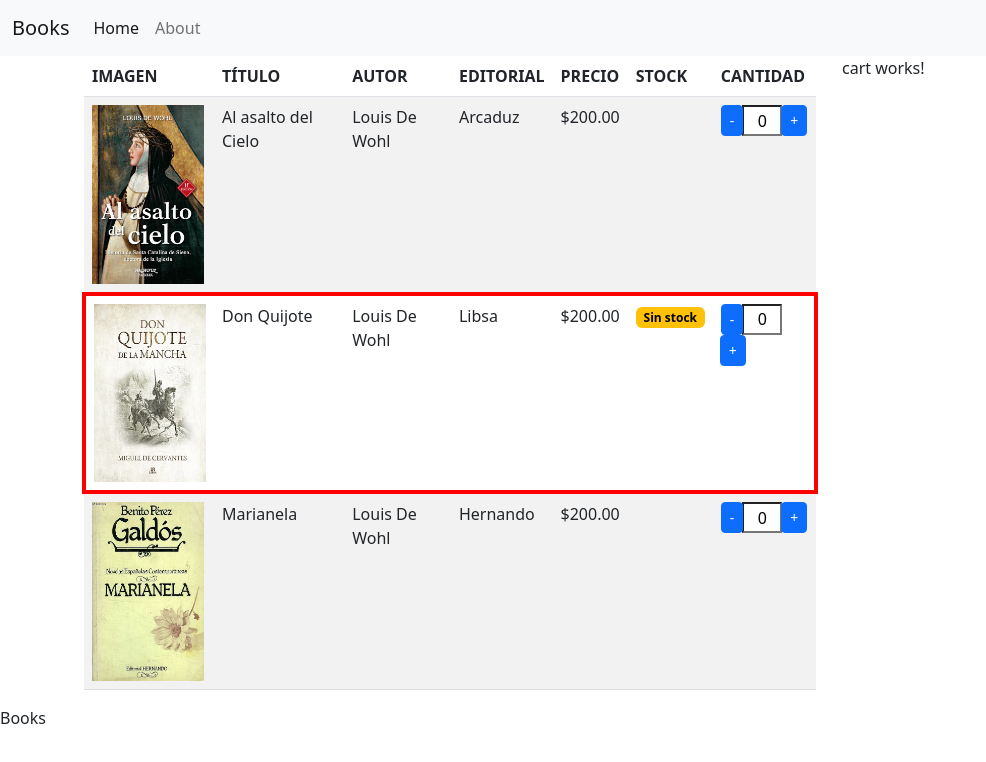
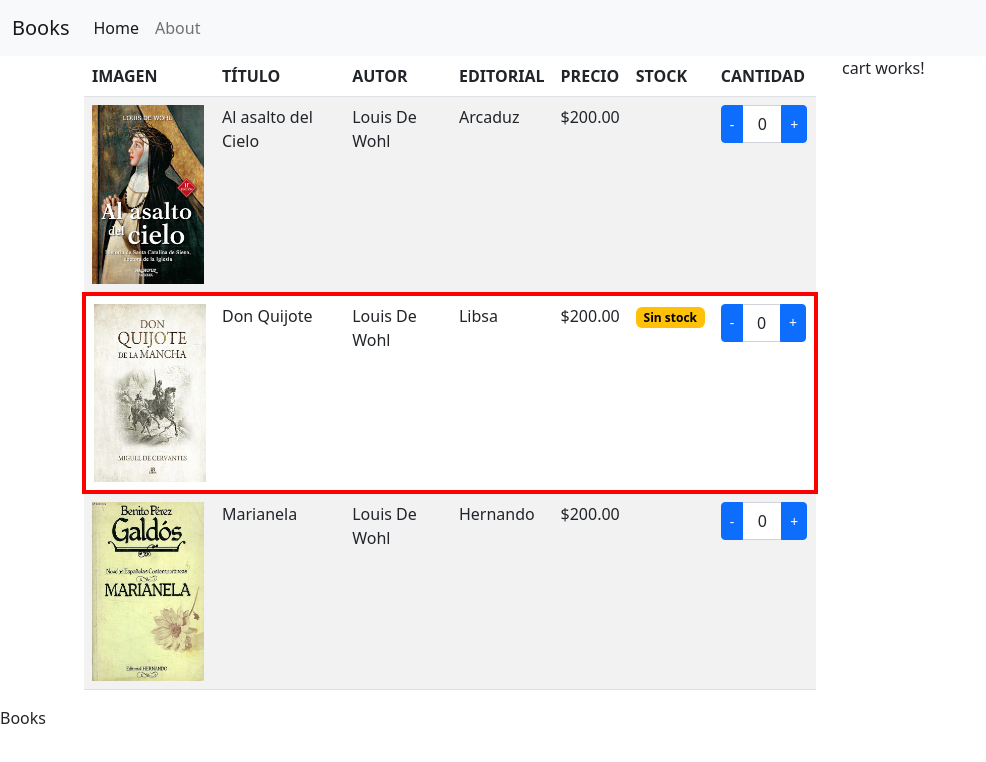
Before and after one commit to agusmelzi/AngularBooks, an Angular app: page /books in a window 1280 px wide. Shown: the top 762 px of the page, without its empty margins (0-986 px from the left). Built offline with nearby package versions, Linux system fonts and the light colour scheme.

Commit message:
Corrijo input y botones + y -

```diff
--- a/src/app/input-integer/input-integer.component.html
+++ b/src/app/input-integer/input-integer.component.html
@@ -1,11 +1,8 @@
-<div class="input-group">
-    <div class="input-group">
-        <div class="input-group-prepend">
-            <button type="button" class="btn btn-primary btn-sm" (click)="downQuantity()">-</button>
-        </div>
-        <input type="text" [(ngModel)]="quantity" (keyup)="changeQuantity($event)">
-        <div class="input-group-append">
-            <button type="button" class="btn btn-primary btn-sm" (click)="upQuantity()">+</button>
-        </div>
-    </div>
+<div class="input-group flex-nowrap">
+    <button type="button" class="btn btn-primary btn-sm input-group-text" id="addon-wrapping"
+        (click)="downQuantity()">-</button>
+    <input type="text" class="form-control" aria-describedby="addon-wrapping" [(ngModel)]="quantity"
+        (keyup)="changeQuantity($event)">
+    <button type="button" class="btn btn-primary btn-sm input-group-text" id="addon-wrapping"
+        (click)="upQuantity()">+</button>
 </div>
```
